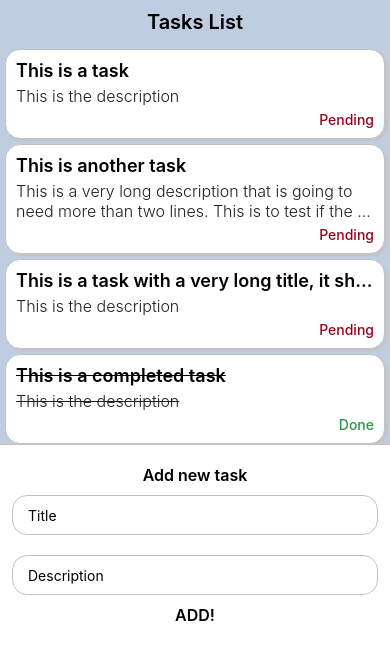
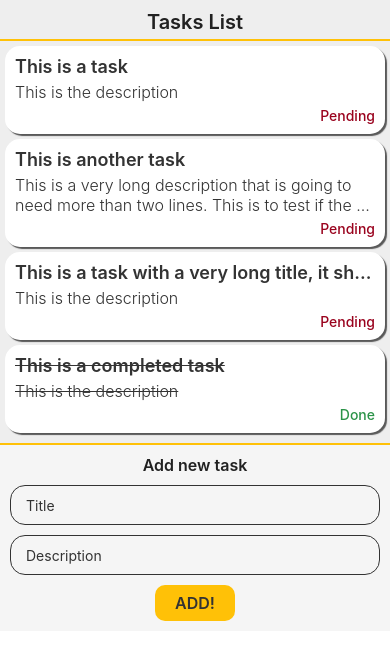
Before and after one commit to BaltazarCortina/RNIC-Baltazar-Cortina, a React Native app: screen / in a window 390 px wide. Shown: the top 660 px of the page. Built offline with nearby package versions, Linux system fonts and the light colour scheme.

Commit message:
RNIC-W03: Add colors for android and ios

```diff
--- a/App.tsx
+++ b/App.tsx
@@ -13,6 +13,7 @@ import {
   KeyboardAvoidingView,
   Platform,
   SafeAreaView,
+  StatusBar,
   StyleSheet,
   Text,
   TextInput,
@@ -21,6 +22,8 @@ import {
 } from 'react-native';
 
 import Card from './src/components/card';
+
+const isIOS = Platform.OS === 'ios';
 
 const mockTasks = [
   {
@@ -116,9 +119,15 @@ function App(): JSX.Element {
   };
 
   return (
+    <>
+      <StatusBar
+        animated={true}
+        backgroundColor="#EEEEEE"
+        barStyle={isIOS ? 'light-content' : 'dark-content'}
+      />
       <SafeAreaView style={styles.backgroundStyle}>
         <KeyboardAvoidingView
-        behavior={Platform.OS === 'ios' ? 'padding' : 'height'}
+          behavior={isIOS ? 'padding' : 'height'}
           style={styles.mainContainer}>
           <FlatList
             data={tasksList}
@@ -138,6 +147,7 @@ function App(): JSX.Element {
             <View style={styles.formField}>
               <TextInput
                 placeholder="Title"
+                placeholderTextColor={isIOS ? '#F5F5F5' : '#333333'}
                 style={styles.formInput}
                 value={title}
                 onChangeText={setTitle}
@@ -149,6 +159,7 @@ function App(): JSX.Element {
               <TextInput
                 ref={descriptionInput}
                 placeholder="Description"
+                placeholderTextColor={isIOS ? '#F5F5F5' : '#333333'}
                 style={styles.formInput}
                 value={description}
                 onChangeText={setDescription}
@@ -156,22 +167,25 @@ function App(): JSX.Element {
                 onSubmitEditing={handleAddTask}
               />
             </View>
+            <View style={styles.formButtonContainer}>
               <TouchableHighlight
                 activeOpacity={0.6}
                 underlayColor="#c2c2c2"
-            onPress={handleAddTask}>
-            <Text style={styles.formButton}>ADD!</Text>
+                onPress={handleAddTask}
+                style={styles.formButton}>
+                <Text style={styles.formButtonText}>ADD!</Text>
               </TouchableHighlight>
+            </View>
           </View>
         </KeyboardAvoidingView>
       </SafeAreaView>
+    </>
   );
 }
 
 const styles = StyleSheet.create({
   backgroundStyle: {
-    backgroundColor: '#BFCDE0',
-    // backgroundColor: isDarkMode ? Colors.darker : Colors.lighter,
+    backgroundColor: isIOS ? '#212121' : '#EEEEEE',
   },
   mainContainer: {
     height: '100%',
@@ -180,12 +194,16 @@ const styles = StyleSheet.create({
   list: {},
   listHeaderContainer: {
     paddingHorizontal: 10,
-    paddingVertical: 10,
+    paddingVertical: 5,
+    marginVertical: 5,
+    borderBottomColor: '#FFC107',
+    borderBottomWidth: 2,
   },
   listHeaderText: {
     fontSize: 20,
     fontWeight: '600',
     textAlign: 'center',
+    color: isIOS ? '#EEEEEE' : '#212121',
   },
   emptyListMessageContainer: {
     flexGrow: 1,
@@ -197,32 +215,45 @@ const styles = StyleSheet.create({
     textAlign: 'center',
   },
   form: {
-    padding: 12,
-    paddingTop: 20,
-    borderTopColor: '#c2c2c2',
-    borderTopWidth: 1,
-    backgroundColor: '#fff',
+    padding: 10,
+    marginTop: 5,
+    borderTopColor: '#FFC107',
+    borderTopWidth: 2,
+    backgroundColor: isIOS ? '#333333' : '#F5F5F5',
   },
   formTitle: {
     fontSize: 16,
     fontWeight: '600',
     textAlign: 'center',
+    paddingBottom: 10,
+    color: isIOS ? '#EEEEEE' : '#212121',
   },
   formField: {
-    paddingVertical: 10,
+    paddingBottom: 10,
   },
   formInput: {
     height: 40,
     paddingVertical: 5,
     paddingHorizontal: 15,
     borderWidth: 1,
-    borderColor: '#c2c2c2',
+    borderColor: isIOS ? '#F5F5F5' : '#333333',
     borderRadius: 15,
+    color: isIOS ? '#F5F5F5' : '#333333',
+  },
+  formButtonContainer: {
+    alignItems: 'center',
   },
   formButton: {
+    width: 80,
+    padding: 8,
+    borderRadius: 10,
+    backgroundColor: '#FFC107',
+  },
+  formButtonText: {
     fontSize: 16,
     fontWeight: '600',
     textAlign: 'center',
+    color: '#333333',
   },
 });
 
--- a/package.json
+++ b/package.json
@@ -5,6 +5,7 @@
   "scripts": {
     "android": "react-native run-android",
     "ios": "react-native run-ios --simulator='iPhone 14'",
+    "both": "react-native run-ios --simulator='iPhone 14' && react-native run-android --port 9988",
     "lint": "eslint .",
     "start": "react-native start",
     "test": "jest"
--- a/src/components/card/index.tsx
+++ b/src/components/card/index.tsx
@@ -1,5 +1,5 @@
 import React from 'react';
-import {Alert, Text, TouchableHighlight, View} from 'react-native';
+import {Alert, Platform, Text, TouchableHighlight, View} from 'react-native';
 import {Task} from '../../types';
 import styles from './styles';
 
@@ -10,6 +10,8 @@ interface Props {
 }
 
 function Card({task, handlePress, handleDelete}: Props) {
+  const isIOS = Platform.OS === 'ios';
+
   const handleDeleteCard = () => {
     Alert.alert('Delete task?', 'Are you sure you want to delete this task?', [
       {text: 'Cancel', style: 'cancel'},
@@ -17,12 +19,14 @@ function Card({task, handlePress, handleDelete}: Props) {
     ]);
   };
   return (
+    <View style={styles.cardContainer}>
       <TouchableHighlight
         activeOpacity={0.6}
-      underlayColor="#c2c2c2"
+        underlayColor={isIOS ? '#262626' : '#EEEEEE'}
         onPress={() => handlePress(task.id)}
-      onLongPress={() => handleDeleteCard()}>
-      <View style={styles.cardContainer}>
+        onLongPress={() => handleDeleteCard()}
+        style={styles.card}>
+        <View>
           <Text
             style={{
               ...styles.cardTitle,
@@ -42,12 +46,15 @@ function Card({task, handlePress, handleDelete}: Props) {
           <Text
             style={{
               ...styles.cardStatus,
-            ...(task.status ? styles.cardStatusDone : styles.cardStatusPending),
+              ...(task.status
+                ? styles.cardStatusDone
+                : styles.cardStatusPending),
             }}>
             {task.status ? 'Done' : 'Pending'}
           </Text>
         </View>
       </TouchableHighlight>
+    </View>
   );
 }
 
--- a/src/components/card/styles.ts
+++ b/src/components/card/styles.ts
@@ -1,31 +1,31 @@
-import {StyleSheet} from 'react-native';
+import {Platform, StyleSheet} from 'react-native';
+
+const isIOS = Platform.OS === 'ios';
 
 const styles = StyleSheet.create({
   cardContainer: {
     margin: 5,
-    marginBottom: 0,
+    marginTop: 0,
+  },
+  card: {
     paddingBottom: 10,
-    borderColor: '#c2c2c2',
-    borderWidth: 1,
     borderRadius: 15,
     padding: 10,
-    backgroundColor: '#fff',
-
-    elevation: 5,
-
-    shadowColor: '#c2c2c2',
+    backgroundColor: isIOS ? '#333333' : '#FFF',
+    elevation: 3,
+    shadowColor: '#333333',
     shadowOffset: {width: 2, height: 2},
     shadowOpacity: 0.8,
     shadowRadius: 1,
   },
   cardTitle: {
-    color: '#000000',
+    color: isIOS ? '#F5F5F5' : '#333333',
     fontSize: 18,
     paddingBottom: 5,
     fontWeight: '600',
   },
   cardDescription: {
-    color: '#202020',
+    color: isIOS ? '#F5F5F5' : '#333333',
     fontSize: 16,
     fontWeight: '300',
   },
```
Lines whose indentation alone changed are shown as unchanged.
